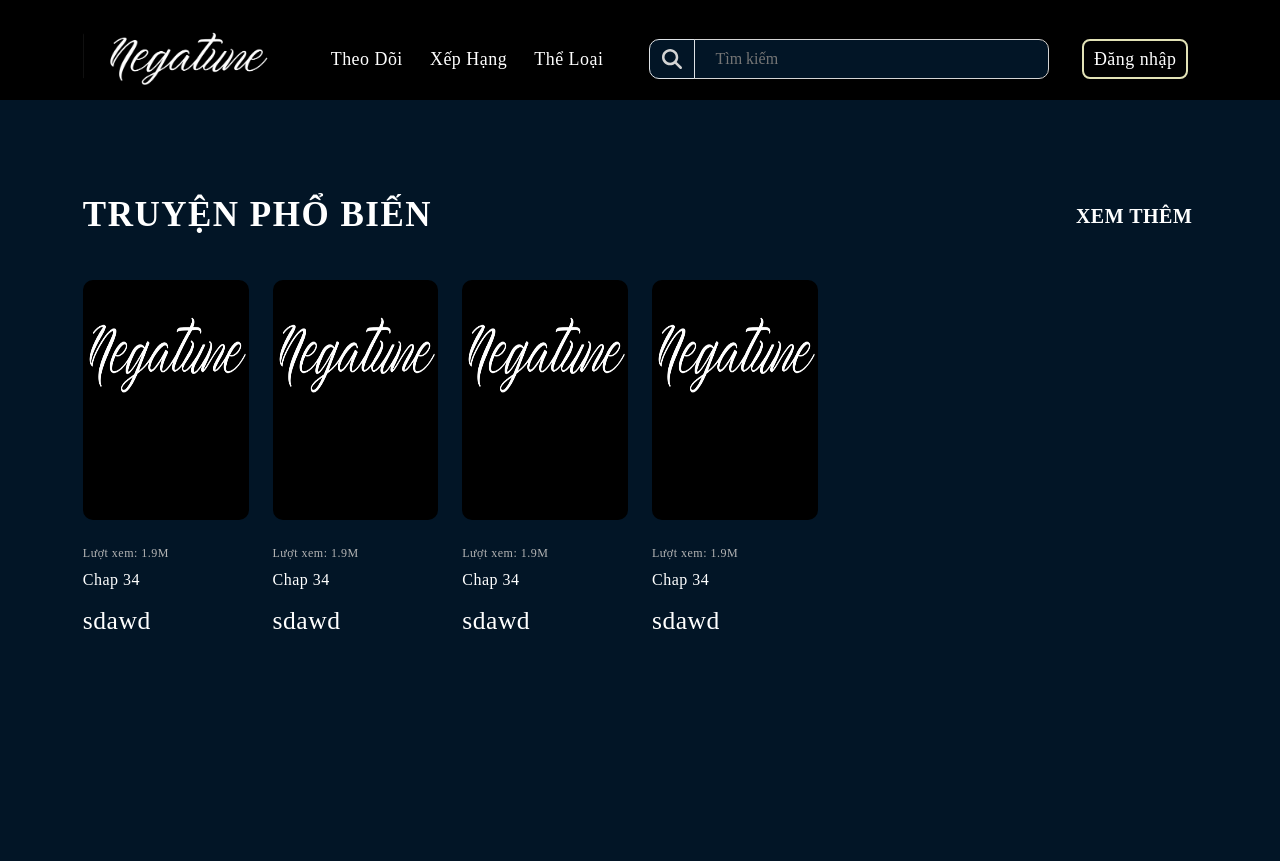
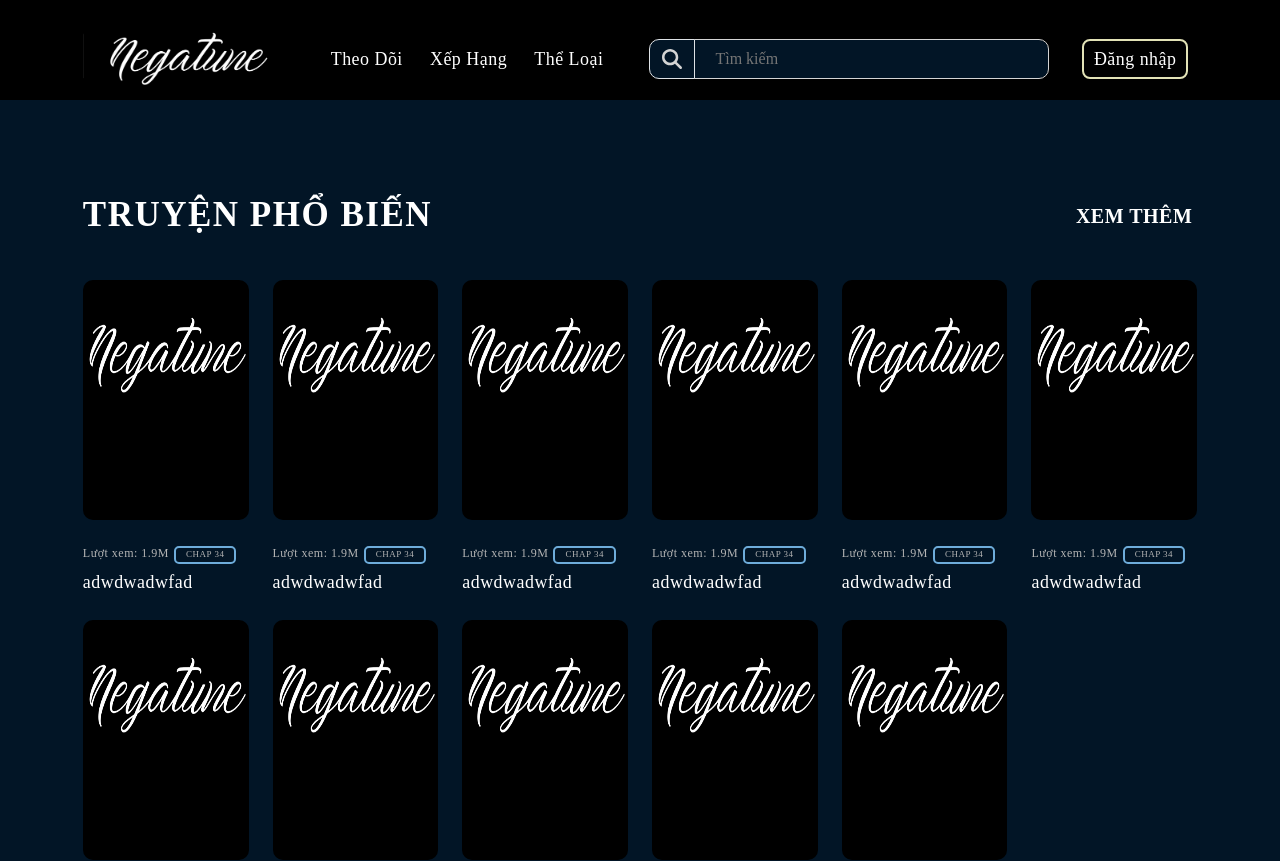
Before and after one commit to danisolation/negatune, a React (Create React App) app in the folder frontend/: page / in a window 1280 px wide. Shown: the top 861 px of the page. Before the commit the page ends 800 px from the top, so only its background shows below. Built offline with nearby package versions, Linux system fonts and the light colour scheme; a web font is replaced by a local one.

Commit message:
[Style]: add css box

```diff
--- a/frontend/src/components/Box/Box.js
+++ b/frontend/src/components/Box/Box.js
@@ -2,6 +2,7 @@ import classNames from "classnames/bind";
 import styles from "./Box.module.scss";
 import { Link } from "react-router-dom";
 import images from "../../assets/images/images";
+import Button from "../Button/Button";
 
 const cx = classNames.bind(styles);
 
@@ -43,7 +44,7 @@ function Box({
                 <p className={cx("chapBox")}>Chap 34</p>
             </div>
         </div>
-        <a>sdawd</a>
+        <Button className={cx("title")} href={"/"}>adwdwadwfad</Button>
       </div>
     </Comp>
   );
--- a/frontend/src/components/Box/Box.module.scss
+++ b/frontend/src/components/Box/Box.module.scss
@@ -49,3 +49,7 @@
     display: inline;
     margin-right: 5px;
 }
+
+.title{
+    padding: 0;
+}
--- a/frontend/src/components/GlobalStyles/GlobalStyles.scss
+++ b/frontend/src/components/GlobalStyles/GlobalStyles.scss
@@ -18,6 +18,7 @@
   --color-medium-grey: #b4b4b4;
   --font-body-2: 16px;
   --line-height-b1: 1.5;
+  --color-primary: #6eacda;
 }
 
 * {
@@ -171,14 +172,15 @@ a {
   text-decoration: none;
   transition: var(--transition);
   color: unset;
-    letter-spacing: .5px;
+  letter-spacing: 0.5px;
 }
 
 a {
   cursor: pointer;
 }
 
-img, svg {
+img,
+svg {
   vertical-align: middle;
 }
 
@@ -196,10 +198,23 @@ p {
 p {
   font-size: var(--font-body-2);
   margin: 0 0 10px;
-    letter-spacing: .5px;
+  letter-spacing: 0.5px;
   color: var(--color-white);
 }
 
-.body-font1, p {
+.body-font1,
+p {
   line-height: var(--line-height-b1);
 }
+
+.chapBox {
+  font-size: 9px !important;
+  display: inline-block;
+  padding: 0 10px;
+  border: 2px solid var(--color-primary);
+  border-radius: 5px;
+  text-transform: uppercase;
+  font-weight: 400;
+  margin-right: 10px;
+  color: var(--color-medium-grey);
+}
--- a/frontend/src/pages/HomePage/HomePage.js
+++ b/frontend/src/pages/HomePage/HomePage.js
@@ -26,6 +26,13 @@ const HomePage = () => {
             <Box/>
             <Box/>
             <Box/>
+            <Box/>
+            <Box/>
+            <Box/>
+            <Box/>
+            <Box/>
+            <Box/>
+            <Box/>
           </div>
         </div>
       </section>
```
Lines whose indentation alone changed are shown as unchanged.
